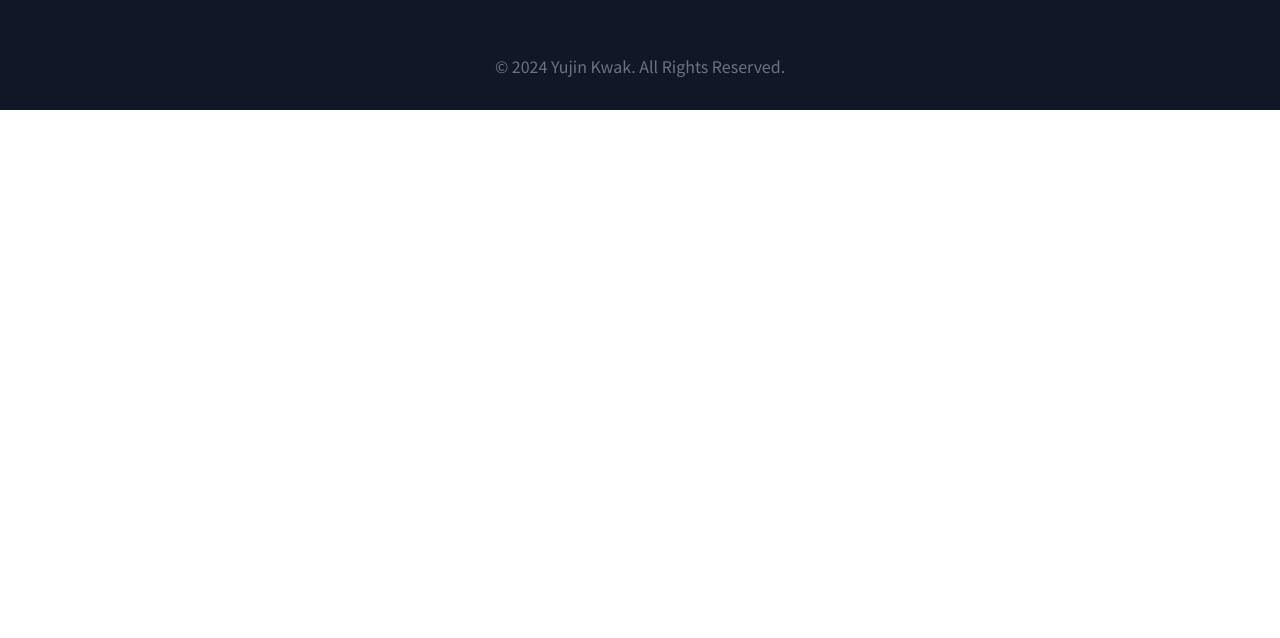
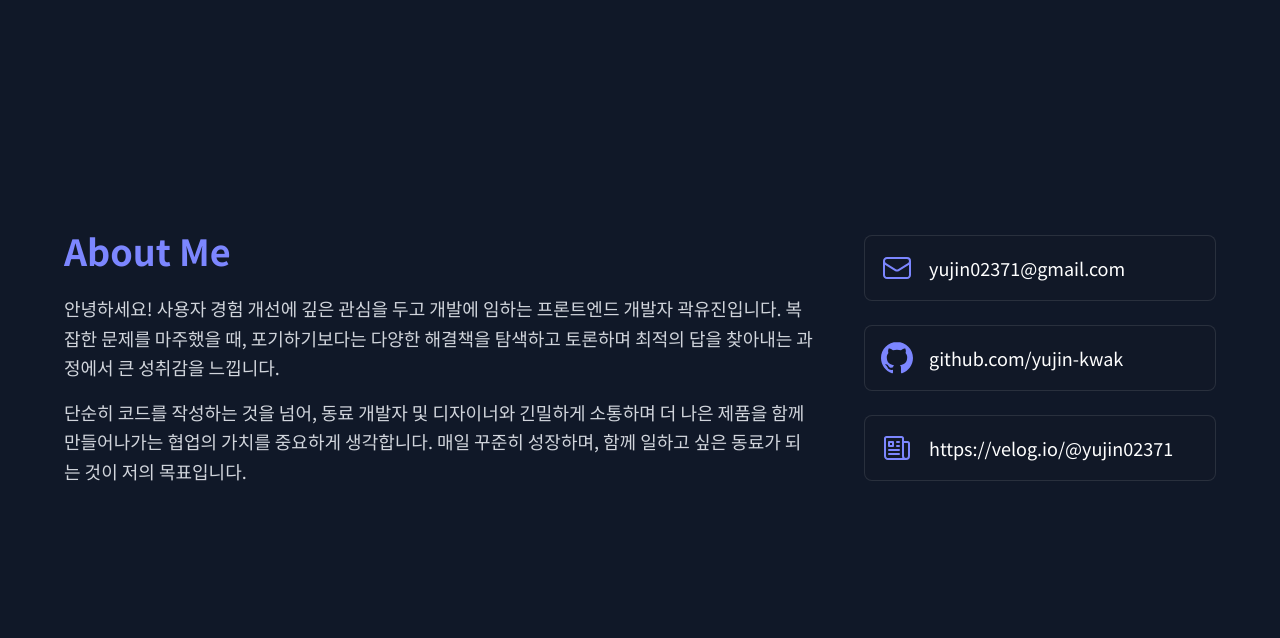
Before and after one commit to yujin-kwak/portfolio, a Next.js app in the folder portfolio/: page / in a window 1280 px wide. Shown: the part 842-1480 px from the top of the page. Before the commit the page ends 952 px from the top, so only its background shows below. Built offline with nearby package versions, Linux system fonts and the light colour scheme.

Commit message:
feat: About

```diff
--- a/portfolio/src/app/page.tsx
+++ b/portfolio/src/app/page.tsx
@@ -3,6 +3,7 @@ import React from "react";
 import Navbar from "@/components/Navbar";
 import Footer from "@/components/Footer";
 import Home from "@/components/Home";
+import About from "@/components/About";
 
 export default function PortfolioPage() {
   return (
@@ -10,6 +11,7 @@ export default function PortfolioPage() {
       <Navbar />
       <main>
         <Home />
+        <About />
       </main>
       <Footer />
     </div>
--- /dev/null
+++ b/portfolio/src/components/About.tsx
@@ -0,0 +1,57 @@
+import EnvelopeIcon from "./icons/EnvelopeIcon";
+import GithubIcon from "./icons/GithubIcon";
+import BlogIcon from "./icons/BlogIcon";
+
+const About = () => (
+  <section id="about" className="min-h-screen py-24 px-4 flex items-center">
+    <div className="max-w-6xl mx-auto grid grid-cols-1 md:grid-cols-3 gap-12 items-center">
+      <div className="md:col-span-2">
+        <h2 className="text-4xl font-bold mb-6 text-indigo-400">About Me</h2>
+        <p className="text-lg leading-relaxed text-gray-300 mb-4">
+          안녕하세요! 사용자 경험 개선에 깊은 관심을 두고 개발에 임하는
+          프론트엔드 개발자 곽유진입니다. 복잡한 문제를 마주했을 때,
+          포기하기보다는 다양한 해결책을 탐색하고 토론하며 최적의 답을 찾아내는
+          과정에서 큰 성취감을 느낍니다.
+        </p>
+        <p className="text-lg leading-relaxed text-gray-300">
+          단순히 코드를 작성하는 것을 넘어, 동료 개발자 및 디자이너와 긴밀하게
+          소통하며 더 나은 제품을 함께 만들어나가는 협업의 가치를 중요하게
+          생각합니다. 매일 꾸준히 성장하며, 함께 일하고 싶은 동료가 되는 것이
+          저의 목표입니다.
+        </p>
+      </div>
+
+      <div className="space-y-6">
+        <a
+          href="mailto:yujin02371@gmail.com"
+          className="flex items-center p-4 card-bg rounded-lg hover:bg-indigo-900/50 transition duration-300"
+        >
+          <EnvelopeIcon className="text-2xl text-indigo-400 w-8 h-8" />
+          <span className="ml-4 text-lg text-white">yujin02371@gmail.com</span>
+        </a>
+        <a
+          href="https://github.com/yujin-kwak"
+          target="_blank"
+          rel="noopener noreferrer"
+          className="flex items-center p-4 card-bg rounded-lg hover:bg-indigo-900/50 transition duration-300"
+        >
+          <GithubIcon className="text-2xl text-indigo-400 w-8 h-8" />
+          <span className="ml-4 text-lg text-white">github.com/yujin-kwak</span>
+        </a>
+        <a
+          href="https://velog.io/@yujin02371"
+          target="_blank"
+          rel="noopener noreferrer"
+          className="flex items-center p-4 card-bg rounded-lg hover:bg-indigo-900/50 transition duration-300"
+        >
+          <BlogIcon className="text-2xl text-indigo-400 w-8 h-8" />
+          <span className="ml-4 text-lg text-white">
+            https://velog.io/@yujin02371
+          </span>
+        </a>
+      </div>
+    </div>
+  </section>
+);
+
+export default About;
--- a/portfolio/src/components/icons/BlogIcon.tsx
+++ b/portfolio/src/components/icons/BlogIcon.tsx
@@ -2,7 +2,7 @@ type IconProps = {
   className?: string;
 };
 
-const BlogIcon = ({ className }: IconProps) => {
+const BlogIcon = ({ className }: IconProps) => (
   <svg
     className={className}
     xmlns="http://www.w3.org/2000/svg"
@@ -16,7 +16,7 @@ const BlogIcon = ({ className }: IconProps) => {
       strokeLinejoin="round"
       d="M12 7.5h1.5m-1.5 3h1.5m-7.5 3h7.5m-7.5 3h7.5m3-9h3.375c.621 0 1.125.504 1.125 1.125V18a2.25 2.25 0 01-2.25 2.25M16.5 7.5V18a2.25 2.25 0 002.25 2.25M16.5 7.5V4.875c0-.621-.504-1.125-1.125-1.125H4.125C3.504 3.75 3 4.254 3 4.875V18a2.25 2.25 0 002.25 2.25h13.5M6 7.5h3v3H6v-3z"
     />
-  </svg>;
-};
+  </svg>
+);
 
 export default BlogIcon;
```
